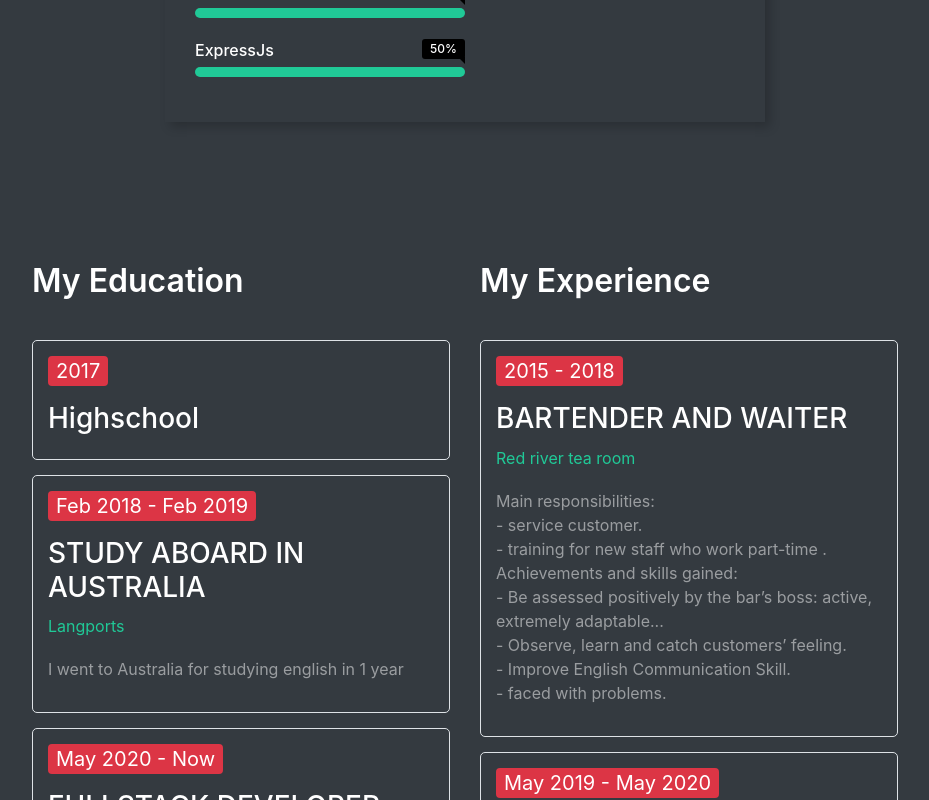
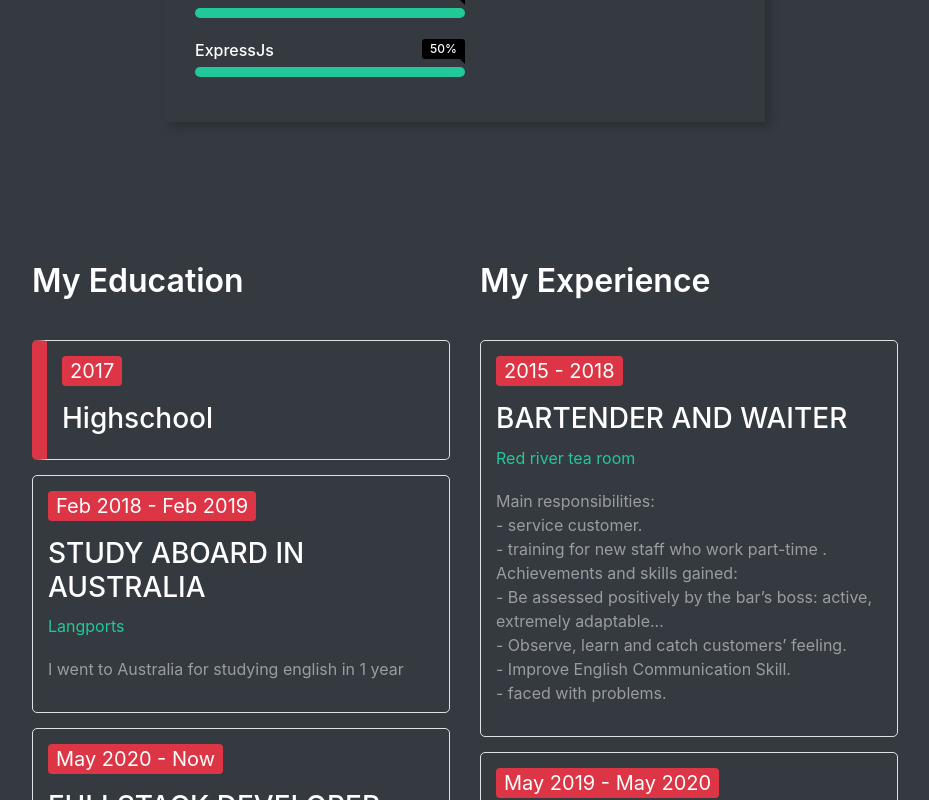
Before and after one commit to pxmrtai/my-portfolio, a React (Create React App) app: page /resume in a window 1280 px wide. In both pictures the pointer is over the element 416 px from the left and 1002 px from the top of the page. Shown: the part 602-1402 px from the top of the page, without its empty margins (175-1104 px from the left). Built offline with nearby package versions, Linux system fonts and the light colour scheme.

Commit message:
update whatIdo component

```diff
--- a/src/components/WhatIdo/WhatIdo.css
+++ b/src/components/WhatIdo/WhatIdo.css
@@ -53,6 +53,7 @@
     padding: 15px;
     margin-bottom: 15px;
     border-radius: 5px;
+    transition: 0.4s;
 }
 .year{
     color: #fff;
@@ -78,3 +79,7 @@
 .text{
     color: rgba(255,255,255,.5)!important;
 }
+.resume__card:hover{
+  border-left: 15px solid #dc3545 !important;
+  transition: 0.4s;
+}
```
